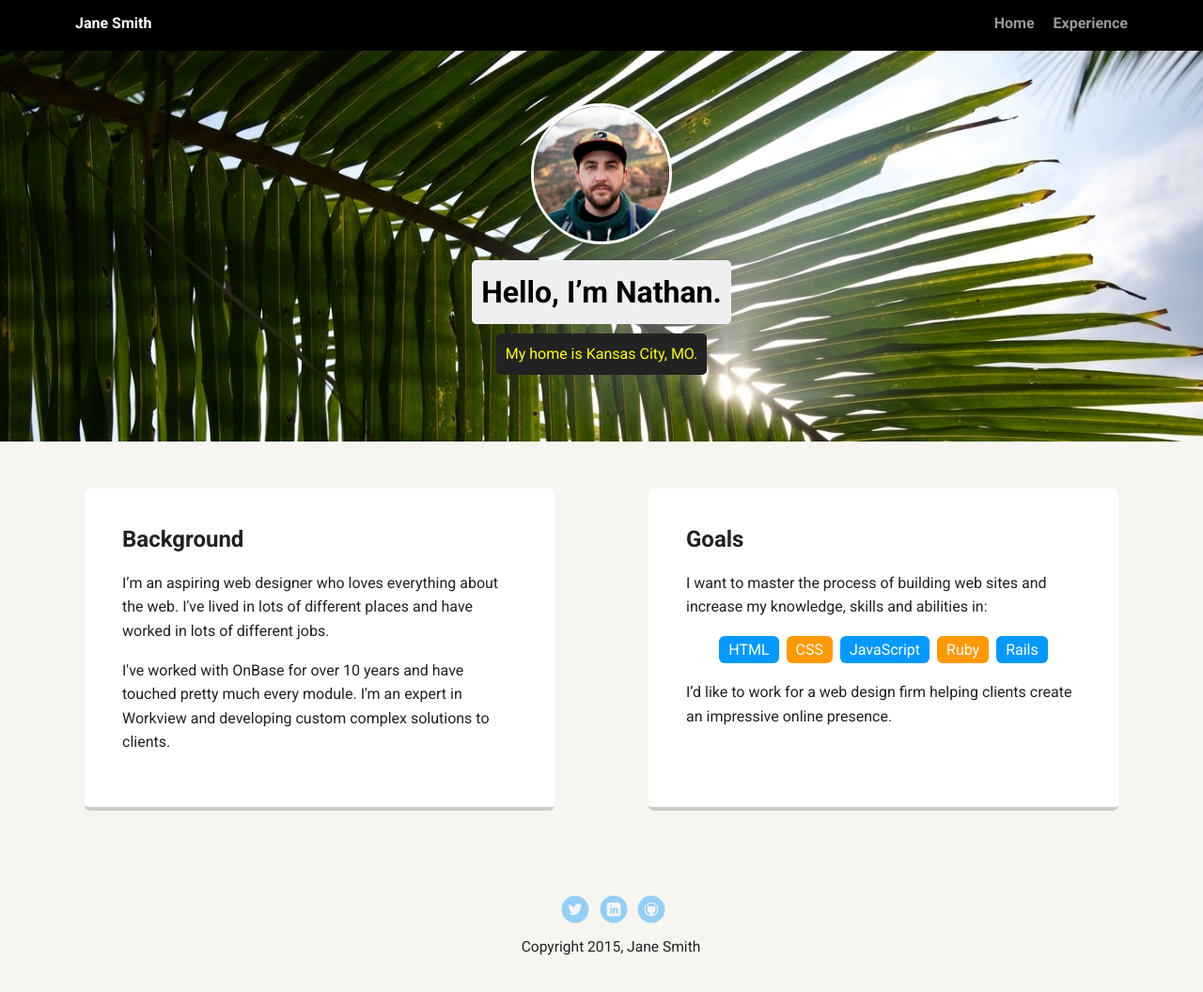
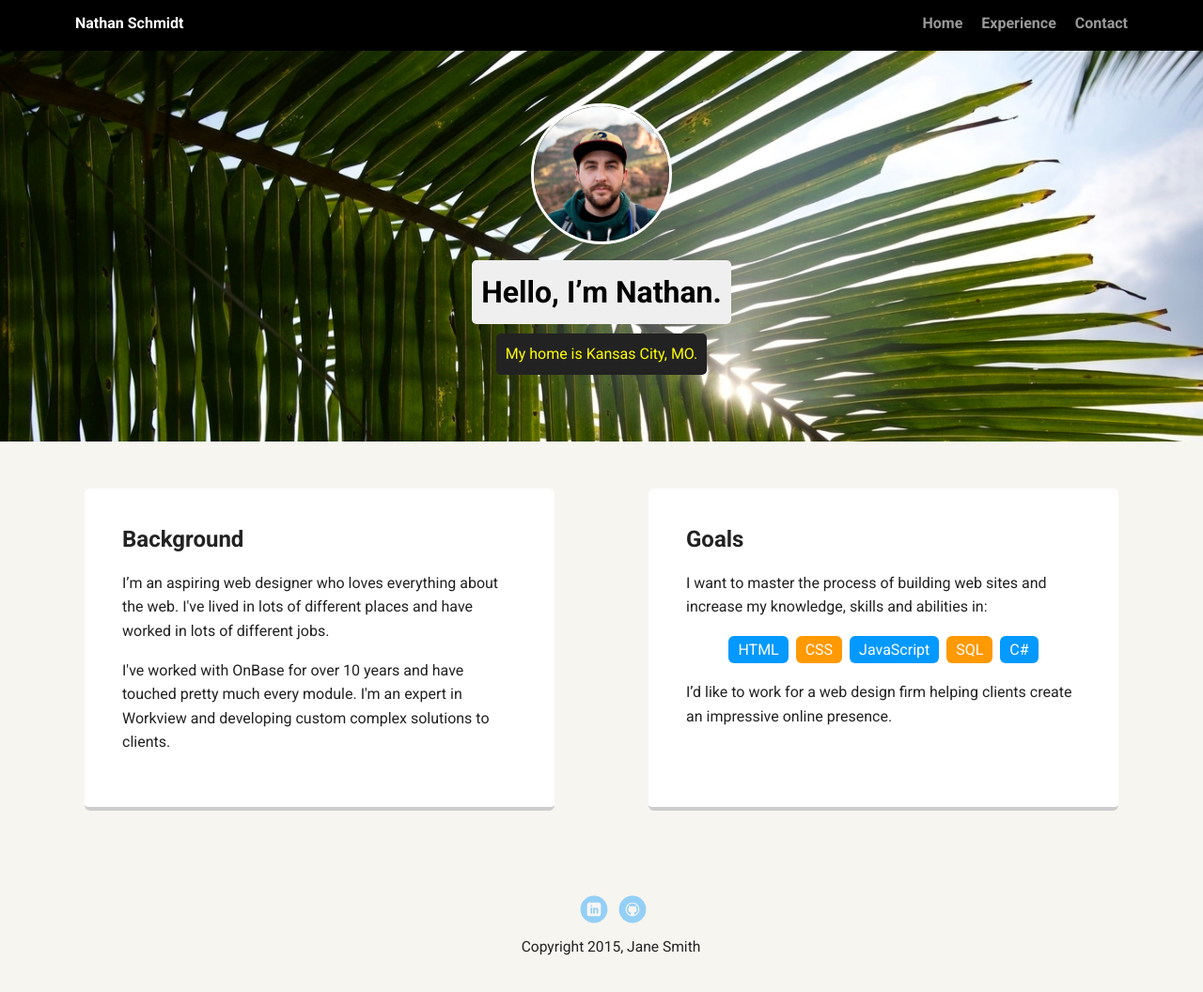
Before and after one commit to schmay33/Personal-Profile-Page-TD1, a plain HTML site: page index.html in a window 1280 px wide. Shown: the whole page at 94% size. Drawn offline with Linux system fonts and the light colour scheme; a web font is replaced by a local one.

Commit message:
Updated with styles

```diff
--- a/index.html
+++ b/index.html
@@ -8,47 +8,48 @@
   <link href="https://fonts.googleapis.com/css?family=Muli%7CRoboto:400,300,500,700,900" rel="stylesheet"></head>
   <body>
 
-    <div class="main-nav">
+    <nav class="main-nav">
         <ul class="nav">
-          <li class="name">Jane Smith</li>
-          <li><a href="#">Home</a></li>
-          <li><a href="#">Experience</a></li>
+          <li class="name">Nathan Schmidt</li>
+          <li><a href="index.html">Home</a></li>
+          <li><a href="experience.html">Experience</a></li>
+          <li><a href="contact.html">Contact</a></li>
         </ul>
-    </div>
+      </nav>
 
     <header>
-      <img src="images/me.jpg" alt="Drawing of Jane Smith" class="profile-image">
+      <img src="images/me.jpg" alt="Nathan Schmidt Profile Image" class="profile-image">
       <h1 class="tag name">Hello, I’m Nathan.</h1>
       <p class="tag location">My home is Kansas City, MO.</p>
     </header>
 
     <main class="flex">
-      <div class="card">
+      <article class="card">
         <h2>Background</h2>
         <p> I’m an aspiring web designer who loves everything about the web. I've lived in lots of different places and have worked in lots of different jobs.</p>
 
         <p>I've worked with OnBase for over 10 years and have touched pretty much every module. I'm an expert in Workview and developing custom complex solutions to clients.</p>
-      </div>
+      </article>
 
-      <div class="card">
+      <article class="card">
         <h2>Goals</h2>
         <p>I want to master the process of building web sites and increase my knowledge, skills and abilities in:</p>
         <ul class="skills">
           <li>HTML</li>
           <li>CSS</li>
           <li>JavaScript</li>
-          <li>Ruby</li>
-          <li>Rails</li>
+          <li>SQL</li>
+          <li>C#</li>
         </ul>
         <p>I’d like to work for a web design firm helping clients create an impressive online presence.</p>
-      </div>
+      </article>
 
     </main>
     <footer>
       <ul>
-        <li><a href="#" class="social twitter">Twitter</a></li>
-        <li><a href="#" class="social linkedin">LinkedIn</a></li>
-        <li><a href="#" class="social github">Github</a></li>
+        <!--<li><a href="#" class="social twitter">Twitter</a></li>-->
+        <li><a href="https://www.linkedin.com/in/nathan-schmidt-1b083a72/" class="social linkedin">LinkedIn</a></li>
+        <li><a href="https://github.com/schmay33" class="social github">Github</a></li>
       </ul>
       <p class="copyright">Copyright 2015, Jane Smith</p>
     </footer>
--- a/styles.css
+++ b/styles.css
@@ -71,7 +71,7 @@ header .profile-image {
   height: 150px;
   border-radius: 50%;
   border: 3px solid white;
-  transition: all .5s;
+  transition: all 1s;
 }
 header .profile-image:hover {
   transform: scale(1.2) rotate(5deg);
```
Also changed, not shown: images/documents.png (added).
